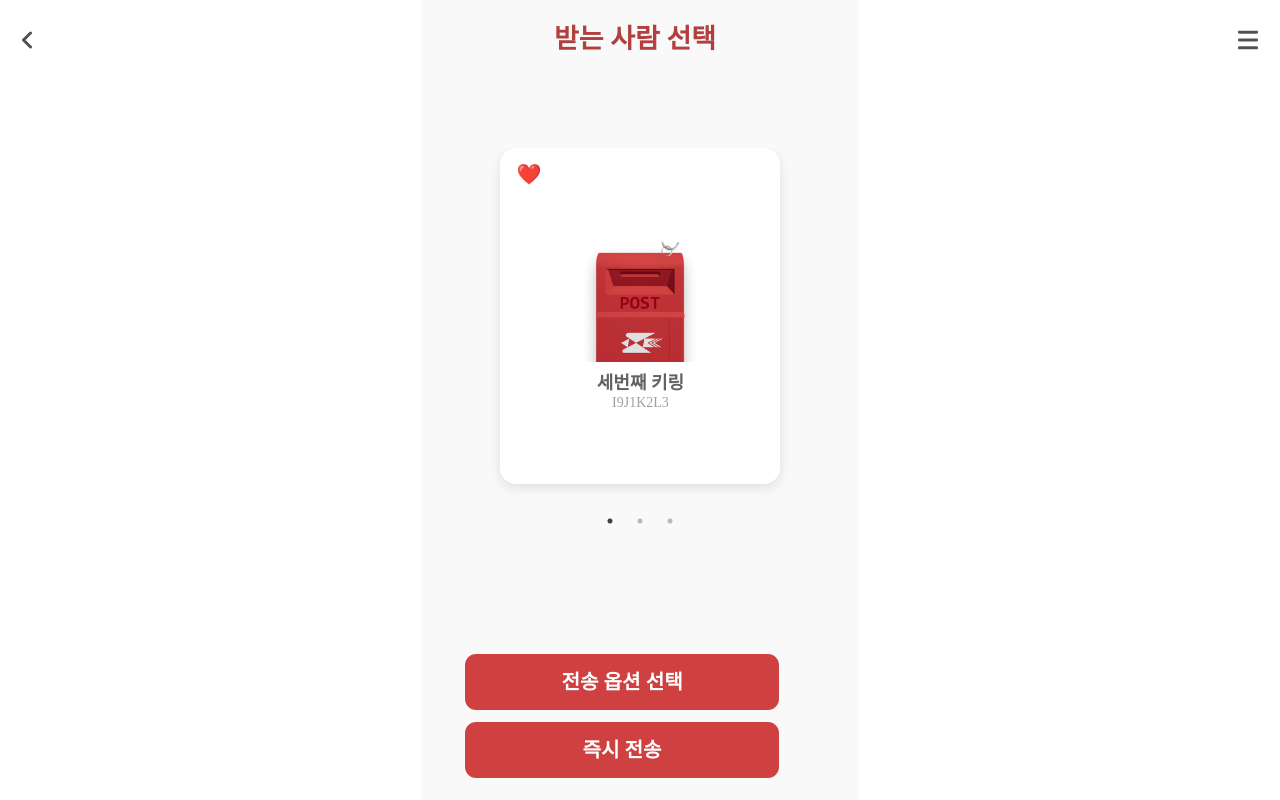
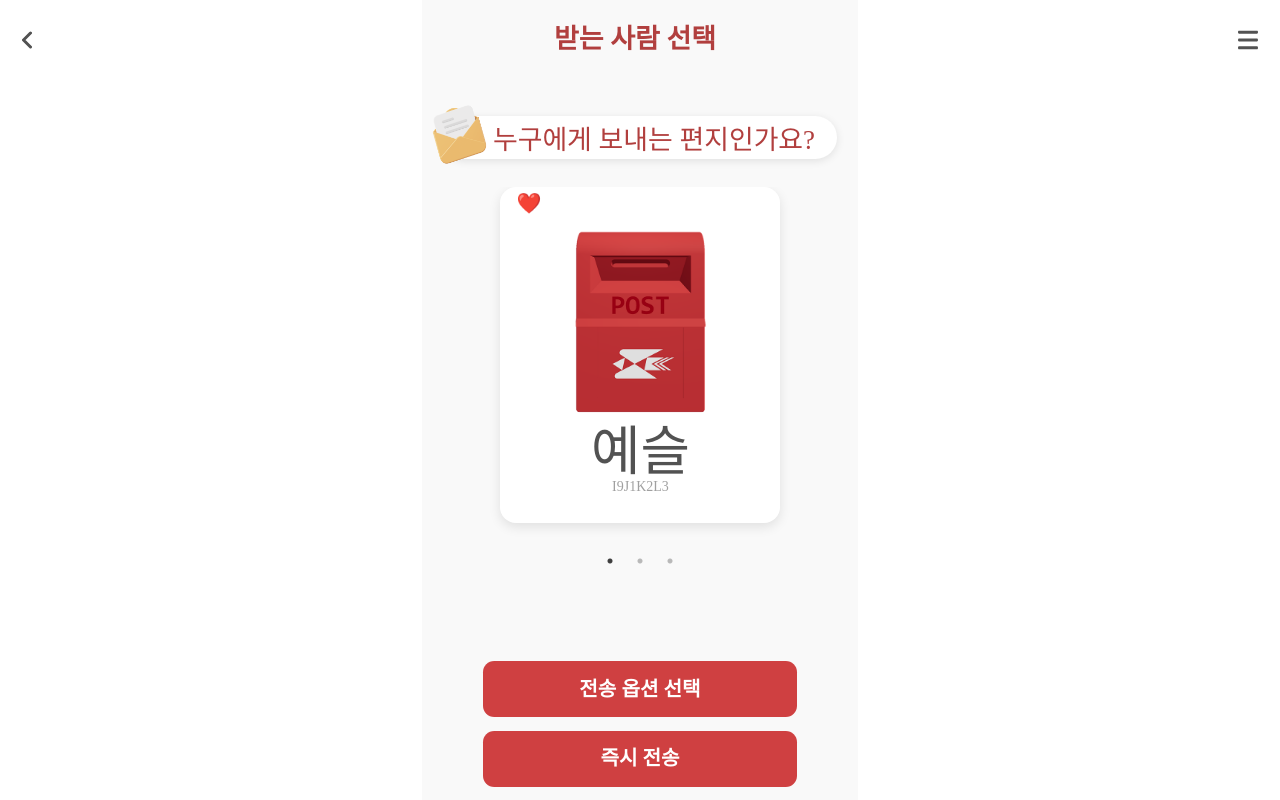
Before and after one commit to letterring/lettering-project, a React (Vite) app in the folder frontend/: page /selectdear in a window 1280 px wide. Built offline with nearby package versions, Linux system fonts and the light colour scheme; a web font is replaced by a local one.

Commit message:
feat: 전송 대상 선택 화면 상단 질문 택스트 추가

```diff
--- a/frontend/src/components/sender/SelectDear/OptionCard.jsx
+++ b/frontend/src/components/sender/SelectDear/OptionCard.jsx
@@ -31,6 +31,7 @@ const CardWrapper = styled.div`
   background-color: ${({ theme }) => theme.colors.White};
   box-shadow: 0 4px 12px rgba(0, 0, 0, 0.1);
   padding: 16px;
+  padding-bottom: 5rem;
   display: flex;
   flex-direction: column;
   justify-content: center;
@@ -52,11 +53,6 @@ const FavoriteMark = styled.div`
   color: ${({ isFavorite }) => (isFavorite ? '#ff4d4f' : '#d3d3d3')};
 `;
 
-const LastDateText = styled.div`
-  color: ${({ theme }) => theme.colors.Gray4};
-  font-size: 12px;
-`;
-
 const CardContent = styled.div`
   display: flex;
   flex-direction: column;
@@ -67,21 +63,22 @@ const CardContent = styled.div`
 `;
 
 const KeyringImage = styled.img`
-  width: 120px;
-  height: 120px;
+  /* width: 15rem; */
+  height: 17rem;
   object-fit: cover;
   border-radius: 12px;
-  margin-bottom: 12px;
+  margin-bottom: 1rem;
+  margin-top: 5.5rem;
 `;
 
 const Nickname = styled.div`
-  font-size: 18px;
-  font-weight: bold;
-  color: ${({ theme }) => theme.colors.Gray3};
-  margin-bottom: 4px;
+  /* font-weight: bold; */
+  color: ${({ theme }) => theme.colors.Gray2};
+  ${({ theme }) => theme.fonts.Saeum0};
 `;
 
 const TagCode = styled.div`
   font-size: 14px;
   color: ${({ theme }) => theme.colors.Gray4};
+  margin-bottom: 3rem;
 `;
--- /dev/null
+++ b/frontend/src/components/sender/SelectDear/QuestionText.jsx
@@ -0,0 +1,99 @@
+// import React from 'react';
+// import styled from 'styled-components';
+
+// import MailboxIcon from '../../../assets/images/sender/NormalOption.png';
+
+// const QuestionText = () => {
+//   return (
+//     <Wrapper>
+//       <IconWrapper>
+//         <Icon src={MailboxIcon} alt="편지 아이콘" />
+//       </IconWrapper>
+//       <Text>누구에게 보내는 편지인가요?</Text>
+//     </Wrapper>
+//   );
+// };
+
+// export default QuestionText;
+
+// const Wrapper = styled.div`
+//   display: flex;
+//   align-items: center;
+//   background-color: white;
+//   padding: 0.5rem 2rem 0.5rem 2rem;
+//   border-radius: 2rem;
+//   box-shadow: 0 2px 8px rgba(0, 0, 0, 0.1);
+//   margin-bottom: 2rem;
+// `;
+// const IconWrapper = styled.div`
+//   width: 1.8rem;
+//   left: -1.5rem;
+//   height: 1.8rem;
+//   margin-right: 0.5rem;
+//   flex-shrink: 0;
+//   position: relative;
+// `;
+
+// const Icon = styled.img`
+//   position: absolute;
+//   width: 5rem;
+//   height: 5rem;
+//   top: -1.8rem;
+//   left: -1.5rem;
+// `;
+
+// const Text = styled.span`
+//   font-size: 0.95rem;
+//   font-weight: 600;
+//   color: ${({ theme }) => theme.colors.Primary};
+// `;
+import React from 'react';
+import styled from 'styled-components';
+
+import MailboxIcon from '../../../assets/images/sender/NormalOption.png';
+
+const QuestionText = () => {
+  return (
+    <Wrapper>
+      <IconWrapper>
+        <Icon src={MailboxIcon} alt="편지 아이콘" />
+      </IconWrapper>
+      <Text>누구에게 보내는 편지인가요?</Text>
+    </Wrapper>
+  );
+};
+
+export default QuestionText;
+
+const Wrapper = styled.div`
+  display: flex;
+  align-items: center;
+  background-color: white;
+  padding: 1rem 2rem 0.5rem 2rem;
+  border-radius: 2rem;
+  box-shadow: 0 2px 8px rgba(0, 0, 0, 0.1);
+  margin-bottom: 1rem;
+`;
+
+const IconWrapper = styled.div`
+  width: 2rem;
+  left: -1.5rem;
+  height: 2rem;
+  margin-right: 0.5rem;
+  flex-shrink: 0;
+  position: relative;
+`;
+
+const Icon = styled.img`
+  position: absolute;
+  width: 6rem;
+  height: 6rem;
+  top: -2.5rem;
+  left: -2rem;
+`;
+
+const Text = styled.span`
+  font-size: 0.5rem;
+  color: ${({ theme }) => theme.colors.MainRed};
+  ${({ theme }) => theme.fonts.Saeum3};
+`;
--- a/frontend/src/components/sender/SelectDear/SelectDear.jsx
+++ b/frontend/src/components/sender/SelectDear/SelectDear.jsx
@@ -2,9 +2,10 @@ import React, { useEffect, useState } from 'react';
 import { useNavigate } from 'react-router-dom';
 import styled from 'styled-components';
 
-import KeyringImg from '../../../assets/images/keyring.png';
+import KeyringImg from '../../../assets/images/sender/Mailbox.png';
 import LongButton from '../../common/button/LongButton';
 import Header from '../../common/Header';
+import QuestionText from './QuestionText';
 import SelectDearContent from './SelectDearContent';
 
 const SelectDear = () => {
@@ -16,21 +17,21 @@ const SelectDear = () => {
     const hardCodedData = [
       {
         keyringId: 0,
-        nfcName: '세번째 키링',
+        nfcName: '예슬',
         tagCode: 'I9J1K2L3',
         imageUrl: KeyringImg,
         favorite: true,
       },
       {
         keyringId: 1,
-        nfcName: '나의 첫번째 키링',
+        nfcName: '하람',
         tagCode: 'A1B2C3D4',
         imageUrl: KeyringImg,
         favorite: false,
       },
       {
         keyringId: 2,
-        nfcName: '두번째 키링',
+        nfcName: '승엽',
         tagCode: 'E5F6G7H8',
         imageUrl: KeyringImg,
         favorite: true,
@@ -46,6 +47,7 @@ const SelectDear = () => {
 
   const handleImmediateSend = () => {
     console.log('즉시 전송');
+    navigate('/send-type');
   };
 
   return (
@@ -55,14 +57,19 @@ const SelectDear = () => {
 
       {/* ✅ 키링 케로셀 영역 */}
       <ContentWrapper>
-        <SelectDearContent keyringArr={keyringArr} />
+        <InnerWrapper>
+          <QuestionText>누구에게 보내는 편지인가요?</QuestionText>
+          <SelectDearContent keyringArr={keyringArr} />
+        </InnerWrapper>
       </ContentWrapper>
 
       {/* ✅ 버튼 영역 */}
-      <ButtonWrapper>
+      <ButtonSpacing>
         <LongButton btnName="전송 옵션 선택" onClick={handleSelectOption} opacity={false} />
+      </ButtonSpacing>
+      <ButtonSpacing>
         <LongButton btnName="즉시 전송" onClick={handleImmediateSend} opacity={false} />
-      </ButtonWrapper>
+      </ButtonSpacing>
     </Wrapper>
   );
 };
@@ -76,6 +83,7 @@ const Wrapper = styled.div`
   justify-content: space-between;
   width: 100%;
   height: 100%;
+  /* height: 100vh */
   background-color: ${({ theme }) => theme.colors.Background};
 `;
 
@@ -87,10 +95,14 @@ const ContentWrapper = styled.div`
   justify-content: center;
 `;
 
-const ButtonWrapper = styled.div`
+const ButtonSpacing = styled.div`
+  margin-bottom: 1.2rem;
+`;
+
+const InnerWrapper = styled.div`
   display: flex;
   flex-direction: column;
-  gap: 1rem;
-  width: 80%;
-  margin-bottom: 2rem;
+  align-items: center;
+  gap: 1.5rem;
+  width: 100%;
 `;
--- a/frontend/src/components/sender/SelectDear/SelectDearContent.jsx
+++ b/frontend/src/components/sender/SelectDear/SelectDearContent.jsx
@@ -322,97 +322,61 @@ const StyledSlider = styled(Slider)`
     justify-content: center;
     align-items: center;
   }
-
-  /*
-  width: 100%;
-  margin: 0 auto;
-
-  .slick-list {
-    overflow: visible;
-    padding: 0 8px;
-  }
-
-  .slick-track {
-    display: flex;
-    align-items: center;
-    gap: 1rem;
-  }
-
-  .slick-slide {
-    width: fit-content;
-    transition: transform 0.3s ease;
-    margin: 0 5px;
-  }
-
-  .slick-dots li button:before {
-    color: #d3d3d3;
-    opacity: 1;
-  }
-
-  .slick-dots li.slick-active button:before {
-    color: #ff4d4f;
-  }
-  */
 `;
 
-const CardWrapper = styled.div`
-  width: 100%;
-  max-width: 25rem;
-  height: 30rem;
-  border-radius: 16px;
-  background-color: ${({ theme }) => theme.colors.White};
-  box-shadow: 0 4px 12px rgba(0, 0, 0, 0.1);
-  padding: 16px;
-  display: flex;
-  flex-direction: column;
-  justify-content: center;
-  align-items: center;
-  box-sizing: border-box;
-  transition: transform 0.3s ease;
-`;
+// const CardWrapper = styled.div`
+//   width: 100%;
+//   max-width: 25rem;
+//   height: 30rem;
+//   border-radius: 16px;
+//   background-color: ${({ theme }) => theme.colors.White};
+//   box-shadow: 0 4px 12px rgba(0, 0, 0, 0.1);
+//   padding: 16px;
+//   display: flex;
+//   flex-direction: column;
+//   justify-content: center;
+//   align-items: center;
+//   box-sizing: border-box;
+//   transition: transform 0.3s ease;
+// `;
 
-const CardHeader = styled.div`
-  width: 100%;
-  display: flex;
-  justify-content: space-between;
-  align-items: center;
-`;
+// const CardHeader = styled.div`
+//   width: 100%;
+//   display: flex;
+//   justify-content: space-between;
+//   align-items: center;
+// `;
 
-const FavoriteMark = styled.div`
-  font-size: 20px;
-  color: ${({ isFavorite }) => (isFavorite ? '#ff4d4f' : '#d3d3d3')};
-`;
+// const FavoriteMark = styled.div`
+//   font-size: 20px;
+//   color: ${({ isFavorite }) => (isFavorite ? '#ff4d4f' : '#d3d3d3')};
+// `;
 
-const LastDateText = styled.div`
-  color: ${({ theme }) => theme.colors.Gray4};
-  font-size: 12px;
-`;
+// const CardContent = styled.div`
+//   display: flex;
+//   flex-direction: column;
+//   align-items: center;
+//   justify-content: center;
+//   height: 100%;
+//   width: 100%;
+// `;
 
-const CardContent = styled.div`
-  display: flex;
-  flex-direction: column;
-  align-items: center;
-  justify-content: center;
-  height: 100%;
-  width: 100%;
-`;
+// const KeyringImage = styled.img`
+//   width: 120px;
+//   height: 120px;
+//   object-fit: cover;
+//   border-radius: 12px;
+//   margin-bottom: 12px;
+// `;
 
-const KeyringImage = styled.img`
-  width: 120px;
-  height: 120px;
-  object-fit: cover;
-  border-radius: 12px;
-  margin-bottom: 12px;
-`;
+// const Nickname = styled.div`
+//   font-size: 4rem;
+//   font-weight: bold;
+//   color: ${({ theme }) => theme.colors.Gray3};
+//   margin-bottom: 4px;
+// `;
 
-const Nickname = styled.div`
-  font-size: 18px;
-  font-weight: bold;
-  color: ${({ theme }) => theme.colors.Gray3};
-  margin-bottom: 4px;
-`;
-
-const TagCode = styled.div`
-  font-size: 14px;
-  color: ${({ theme }) => theme.colors.Gray4};
-`;
+// const TagCode = styled.div`
+//   font-size: 2rem;
+//   color: ${({ theme }) => theme.colors.Gray4};
+// `;
--- a/frontend/src/styles/theme.ts
+++ b/frontend/src/styles/theme.ts
@@ -99,7 +99,7 @@ const fonts = {
     font-size: 4.8rem;
     font-style: normal;
     font-weight: normal;
-    line-height: 130%;
+    line-height: 100%;
   `,
   Saeum1: css`
     font-family: 'GangwonEduSaeeum_OTFMediumA';
@@ -120,7 +120,7 @@ const fonts = {
     font-size: 2.4rem;
     font-style: normal;
     font-weight: normal;
-    line-height: 130%;
+    line-height: 100%;
   `,
   Saeum4: css`
     font-family: 'GangwonEduSaeeum_OTFMediumA';
```
Also changed, not shown: frontend/src/assets/images/sender/Mailbox.png (added).
